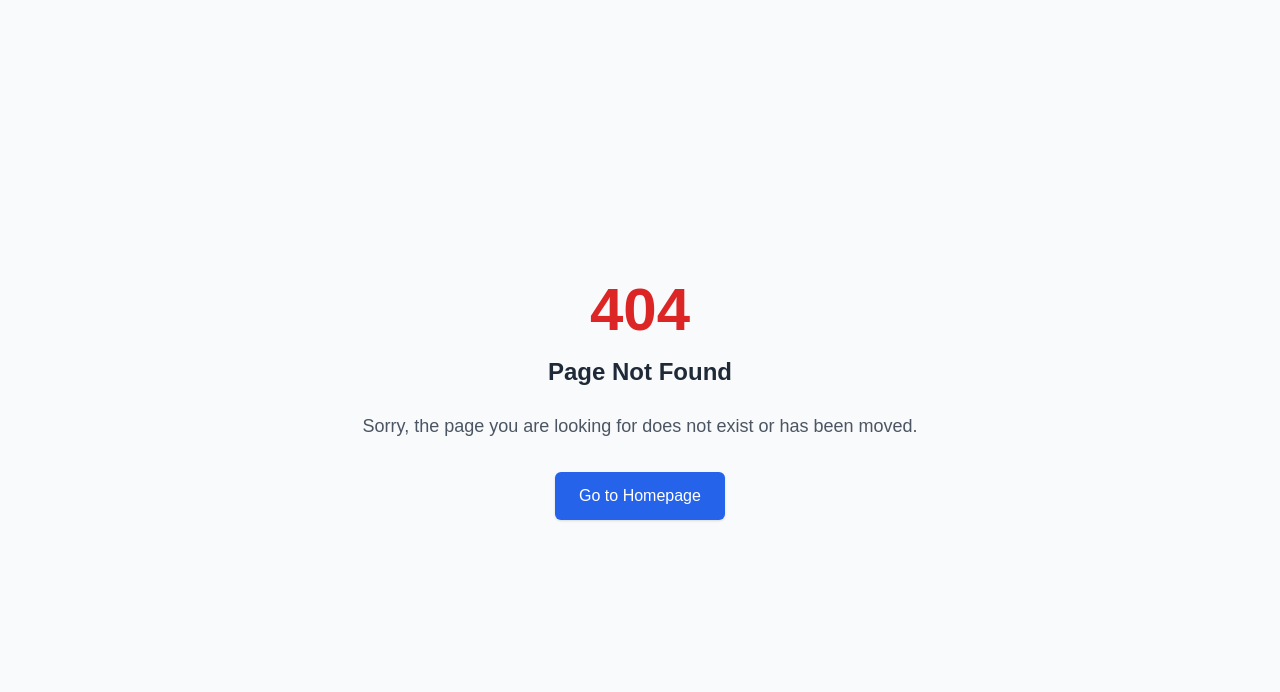
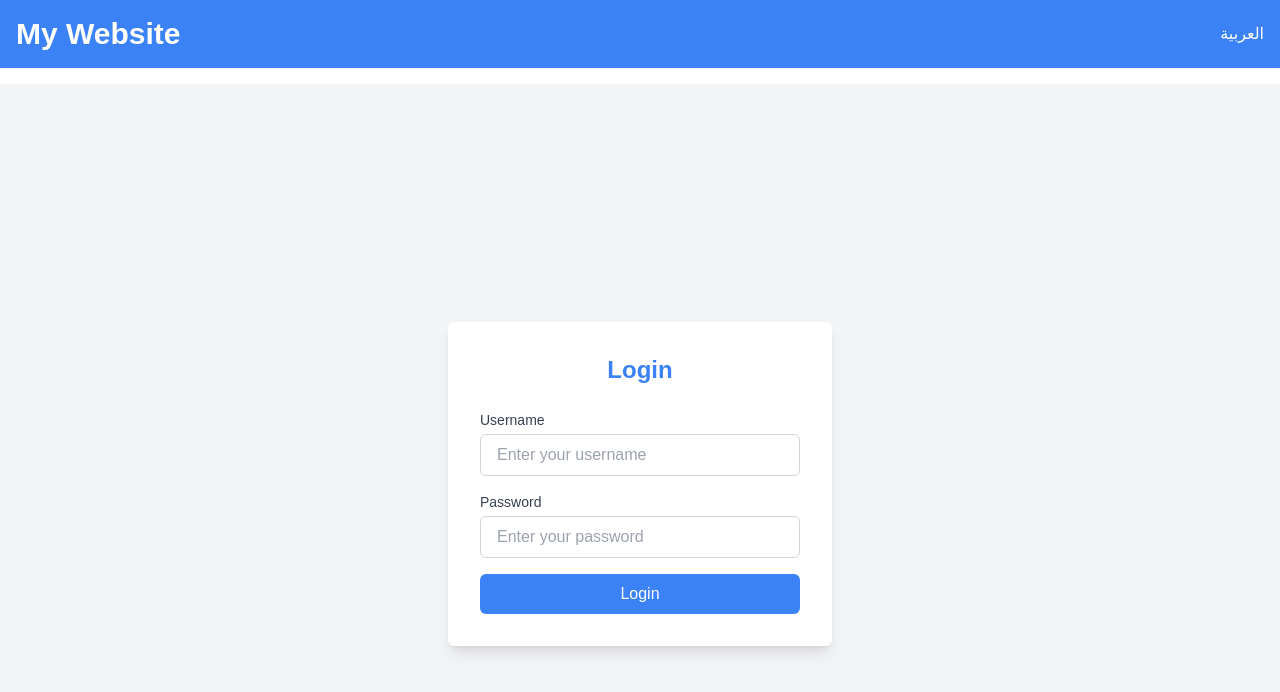
Before and after one commit to georgefikri/NEXTJS, a Next.js app in the folder my-nextjs-app/: page /en/login in a window 1280 px wide. Before the commit this address had no page. Shown: the top 692 px of the page. Built offline with nearby package versions, Linux system fonts and the light colour scheme.

Commit message:
feat(login): login page with ProtectedRoute

```diff
--- a/my-nextjs-app/src/app/[locale]/layout.tsx
+++ b/my-nextjs-app/src/app/[locale]/layout.tsx
@@ -1,12 +1,13 @@
 import { ReactNode } from 'react';
 import { notFound } from 'next/navigation';
 import Header from '@/components/Header/Header';
+import ProtectedRoute from '@/sharedComponents/ProtectedRoute';
 
 export async function generateStaticParams() {
   return [{ locale: 'en' }, { locale: 'ar' }];
 }
 
-export default async function LocaleLayout({
+export default function LocaleLayout({
   children,
   params,
 }: {
@@ -22,9 +23,11 @@ export default async function LocaleLayout({
   }
 
   return (
-    <>
-      <Header locale={locale} />
-      <div dir={locale === 'ar' ? 'rtl' : 'ltr'}>{children}</div>
-    </>
+    <html lang={locale} dir={locale === 'ar' ? 'rtl' : 'ltr'}>
+      <body>
+        <Header locale={locale} />
+        <ProtectedRoute>{children}</ProtectedRoute>
+      </body>
+    </html>
   );
 }
--- /dev/null
+++ b/my-nextjs-app/src/app/[locale]/login/page.tsx
@@ -0,0 +1,76 @@
+'use client';
+
+import { useState } from 'react';
+import { useRouter } from 'next/navigation';
+import { login as authLogin } from '@/services/Auth/Auth';
+import { useUserContext } from '@/store/context/UserContext';
+
+const LoginPage = () => {
+  const [userName, setUserName] = useState('');
+  const [password, setPassword] = useState('');
+  const [error, setError] = useState<string | null>(null);
+  const { setUser } = useUserContext();
+  const router = useRouter();
+
+  const handleSubmit = async (e: React.FormEvent<HTMLFormElement>) => {
+    e.preventDefault();
+    setError(null);
+
+    try {
+      const isLoggedIn = await authLogin(userName, password);
+      if (isLoggedIn) {
+        setUser(userName); // Set the user
+        router.replace('/'); // Redirect to the home page
+      }
+    } catch {
+      setError('Login failed. Please check your credentials.');
+    }
+  };
+
+  return (
+    <main className="flex min-h-screen items-center justify-center bg-gray-100">
+      <div className="w-full max-w-sm bg-white p-8 shadow-lg rounded-md">
+        <h1 className="text-2xl font-bold text-center text-blue-500 mb-6">Login</h1>
+        {error && <p className="text-red-500 text-center mb-4">{error}</p>}
+        <form onSubmit={handleSubmit} className="space-y-4">
+          <div>
+            <label htmlFor="username" className="block text-sm font-medium text-gray-700">
+              Username
+            </label>
+            <input
+              type="text"
+              id="username"
+              value={userName}
+              onChange={(e) => setUserName(e.target.value)}
+              className="w-full mt-1 px-4 py-2 border border-gray-300 rounded-md focus:outline-none focus:ring-2 focus:ring-blue-500"
+              placeholder="Enter your username"
+              required
+            />
+          </div>
+          <div>
+            <label htmlFor="password" className="block text-sm font-medium text-gray-700">
+              Password
+            </label>
+            <input
+              type="password"
+              id="password"
+              value={password}
+              onChange={(e) => setPassword(e.target.value)}
+              className="w-full mt-1 px-4 py-2 border border-gray-300 rounded-md focus:outline-none focus:ring-2 focus:ring-blue-500"
+              placeholder="Enter your password"
+              required
+            />
+          </div>
+          <button
+            type="submit"
+            className="w-full bg-blue-500 text-white py-2 px-4 rounded-md hover:bg-blue-600 transition duration-300"
+          >
+            Login
+          </button>
+        </form>
+      </div>
+    </main>
+  );
+};
+
+export default LoginPage;
--- a/my-nextjs-app/src/app/[locale]/page.tsx
+++ b/my-nextjs-app/src/app/[locale]/page.tsx
@@ -1,11 +1,13 @@
 import Counter from '@/components/Counter/Counter';
-import Users from '@/components/Users/Users';
+
+export async function generateStaticParams() {
+  return [{ locale: 'en' }, { locale: 'ar' }];
+}
 
 export default function LocalePage() {
   return (
-    <main className="container mx-auto flex flex-col">
+    <main>
       <Counter />
-      <Users />
     </main>
   );
 }
--- /dev/null
+++ b/my-nextjs-app/src/app/api/auth/login/route.ts
@@ -0,0 +1,17 @@
+import { NextResponse } from 'next/server';
+import { validateCredentials, createAuthToken } from '@/services/Auth/Auth';
+
+export async function POST(request: Request) {
+  const { userName, password } = await request.json();
+
+  if (validateCredentials(userName, password)) {
+    const response = NextResponse.json({ messsage: 'Login Successfully' });
+
+    const token = createAuthToken();
+    response.cookies.set('auth_token', token, { httpOnly: true, path: '/' });
+
+    return response;
+  }
+
+  return NextResponse.json({ message: 'Invalid credentials' }, { status: 401 });
+}
--- /dev/null
+++ b/my-nextjs-app/src/app/api/auth/logout/route.ts
@@ -0,0 +1,16 @@
+import { NextResponse } from 'next/server';
+import { destroyAuthToken } from '@/services/Auth/Auth';
+
+export async function POST() {
+  const response = NextResponse.json({ message: 'Logout successful' });
+
+  const clearedToken = destroyAuthToken();
+
+  response.cookies.set('auth_token', clearedToken, {
+    httpOnly: true,
+    path: '/',
+    maxAge: -1,
+  });
+
+  return response;
+}
--- a/my-nextjs-app/src/components/Header/Header.tsx
+++ b/my-nextjs-app/src/components/Header/Header.tsx
@@ -2,10 +2,26 @@
 import React from 'react';
 import LanguageSwitcher from '../LanguageSwitcher/LanguageSwitcher';
 import { localization } from '@/consts/loadMessage';
+import { logout } from '@/services/Auth/Auth';
+import { useUserContext } from '@/store/context/UserContext';
+import { useRouter } from 'next/navigation';
 
 const Header = ({ locale }: { locale: string }) => {
   const messages = localization(locale);
   const isRTL = locale === 'ar';
+  const { user, clearUser } = useUserContext();
+  const router = useRouter();
+
+  const handleLogout = async () => {
+    try {
+      await logout();
+      clearUser();
+      const currentLocale = locale || 'en';
+      router.replace(`/${currentLocale}/login`);
+    } catch (error) {
+      console.error('Logout failed:', error);
+    }
+  };
 
   return (
     <header className="bg-blue-500 text-white p-4 flex mb-4">
@@ -13,8 +29,18 @@ const Header = ({ locale }: { locale: string }) => {
         <h1 className={`text-3xl font-bold ${isRTL ? 'ml-auto' : 'mr-auto'}`}>
           {messages['myWebsite'] || 'My Website'}
         </h1>
-        <div className={`flex items-center ${isRTL ? 'order-first' : 'order-last'}`}>
+        <div
+          className={`flex items-center ${isRTL ? 'order-first' : 'order-last'} gap-4`}
+        >
           <LanguageSwitcher />
+          {user && (
+            <button
+              onClick={handleLogout}
+              className="bg-red-500 text-white px-4 py-2 rounded-md hover:bg-red-600 transition duration-300"
+            >
+              Logout
+            </button>
+          )}
         </div>
       </div>
     </header>
--- a/my-nextjs-app/src/components/Users/Users.tsx
+++ b/my-nextjs-app/src/components/Users/Users.tsx
@@ -1,25 +1,39 @@
 'use client';
 
 import Button from '@/sharedComponents/Button';
-import { useUser, useUserActions } from '@/store/hooks/useUser';
+
+import { useUserContext } from '@/store/context/UserContext';
+import { login as authLogin, logout as authLogout } from '@/services/Auth/Auth';
 
 const Users = () => {
-  const user = useUser();
-  const { login, logout } = useUserActions();
+  const { user, setUser, clearUser } = useUserContext();
+
+  const handleLogin = async () => {
+    try {
+      const isLoggedIn = await authLogin('user123', 'password123');
+      if (isLoggedIn) setUser('user123');
+    } catch {
+      console.log('error while login ');
+    }
+  };
+
+  const handleLogout = async () => {
+    try {
+      await authLogout();
+      clearUser();
+    } catch {
+      console.error('Logout failed');
+    }
+  };
 
   return (
     <div className="flex flex-col">
-      <h1>user name {user ? user : 'no username found'}</h1>
+      <h1>User: {user || 'No user logged in'}</h1>
       <div className="flex gap-2">
-        <Button
-          variant="primary"
-          size="medium"
-          onClick={() => login('george')}
-          className="shadow"
-        >
+        <Button variant="primary" size="medium" onClick={handleLogin} className="shadow">
           login
         </Button>
-        <Button variant="danger" size="medium" onClick={logout} className="shadow">
+        <Button variant="danger" size="medium" onClick={handleLogout} className="shadow">
           logout
         </Button>
       </div>
--- /dev/null
+++ b/my-nextjs-app/src/services/Auth/Auth.ts
@@ -0,0 +1,48 @@
+// Function to parse users from environment variables
+const getUsersFromEnv = (): { userName: string; password: string }[] => {
+  const usersEnv = process.env.USERS; // Get users from environment variables
+  if (!usersEnv) {
+    console.error('No USERS environment variable found!');
+    return [];
+  }
+
+  return usersEnv.split(',').map((user) => {
+    const [userName, password] = user.split(':');
+    return { userName, password };
+  });
+};
+
+export const login = async (userName: string, password: string): Promise<boolean> => {
+  const res = await fetch('/api/auth/login', {
+    method: 'POST',
+    headers: { 'Content-Type': 'application/json' },
+    body: JSON.stringify({ userName, password }),
+  });
+
+  if (!res.ok) {
+    const error = await res.json();
+    throw new Error(error.message);
+  }
+
+  return true;
+};
+
+export const logout = async (): Promise<void> => {
+  await fetch('/api/auth/logout', { method: 'POST' });
+};
+
+// Function to validate user credentials
+export const validateCredentials = (userName: string, password: string): boolean => {
+  const users = getUsersFromEnv(); // Fetch users from environment variables
+  return users.some((user) => user.userName === userName && user.password === password);
+};
+
+// Function to create an authentication token
+export const createAuthToken = (): string => {
+  return 'mock_token';
+};
+
+// Function to destroy an authentication token
+export const destroyAuthToken = (): string => {
+  return '';
+};
--- /dev/null
+++ b/my-nextjs-app/src/sharedComponents/ProtectedRoute.tsx
@@ -0,0 +1,35 @@
+'use client';
+
+import { useRouter, usePathname } from 'next/navigation';
+import { useEffect } from 'react';
+import { useUserContext } from '@/store/context/UserContext';
+
+interface ProtectedRouteProps {
+  children: React.ReactNode;
+}
+
+const ProtectedRoute = ({ children }: ProtectedRouteProps) => {
+  const { user } = useUserContext();
+  const router = useRouter();
+  const pathname = usePathname();
+
+  useEffect(() => {
+    if (!user && !pathname.endsWith('/login')) {
+      const currentLocale = pathname.split('/')[1] || 'en';
+      router.replace(`/${currentLocale}/login`);
+    }
+  }, [user, router, pathname]);
+
+  // Ensure ProtectedRoute doesn't block the login page rendering
+  if (!user && pathname.endsWith('/login')) {
+    return <>{children}</>;
+  }
+
+  if (!user) {
+    return <p>Redirecting...</p>; // Show a loading message during redirection
+  }
+
+  return <>{children}</>;
+};
+
+export default ProtectedRoute;
--- a/my-nextjs-app/src/store/context/UserContext.tsx
+++ b/my-nextjs-app/src/store/context/UserContext.tsx
@@ -4,20 +4,25 @@ import React, { createContext, useContext, useState, ReactNode } from 'react';
 
 interface UserState {
   user: string | null;
-  login: (name: string) => void;
-  logout: () => void;
+  setUser: (name: string) => void;
+  clearUser: () => void;
 }
 
 const UserContext = createContext<UserState | undefined>(undefined);
 
 export const UserProvider = ({ children }: { children: ReactNode }) => {
-  const [user, setUser] = useState<string | null>(null);
+  const [user, setUserState] = useState<string | null>(null);
 
-  const login = (name: string) => setUser(name);
-  const logout = () => setUser(null);
+  const setUser = (name: string) => {
+    setUserState(name);
+  };
+
+  const clearUser = () => {
+    setUserState(null);
+  };
 
   return (
-    <UserContext.Provider value={{ user, login, logout }}>
+    <UserContext.Provider value={{ user, setUser, clearUser }}>
       {children}
     </UserContext.Provider>
   );
--- a/my-nextjs-app/src/store/hooks/useUser.ts
+++ b/my-nextjs-app/src/store/hooks/useUser.ts
@@ -9,6 +9,6 @@ export const useUser = () => {
 
 // hook to get login and logout actions
 export const useUserActions = () => {
-  const { login, logout } = useUserContext();
-  return { login, logout };
+  const { setUser, clearUser } = useUserContext();
+  return { setUser, clearUser };
 };
```
Also changed, not shown: 2 other files (tests, documents, lock files or other folders).
